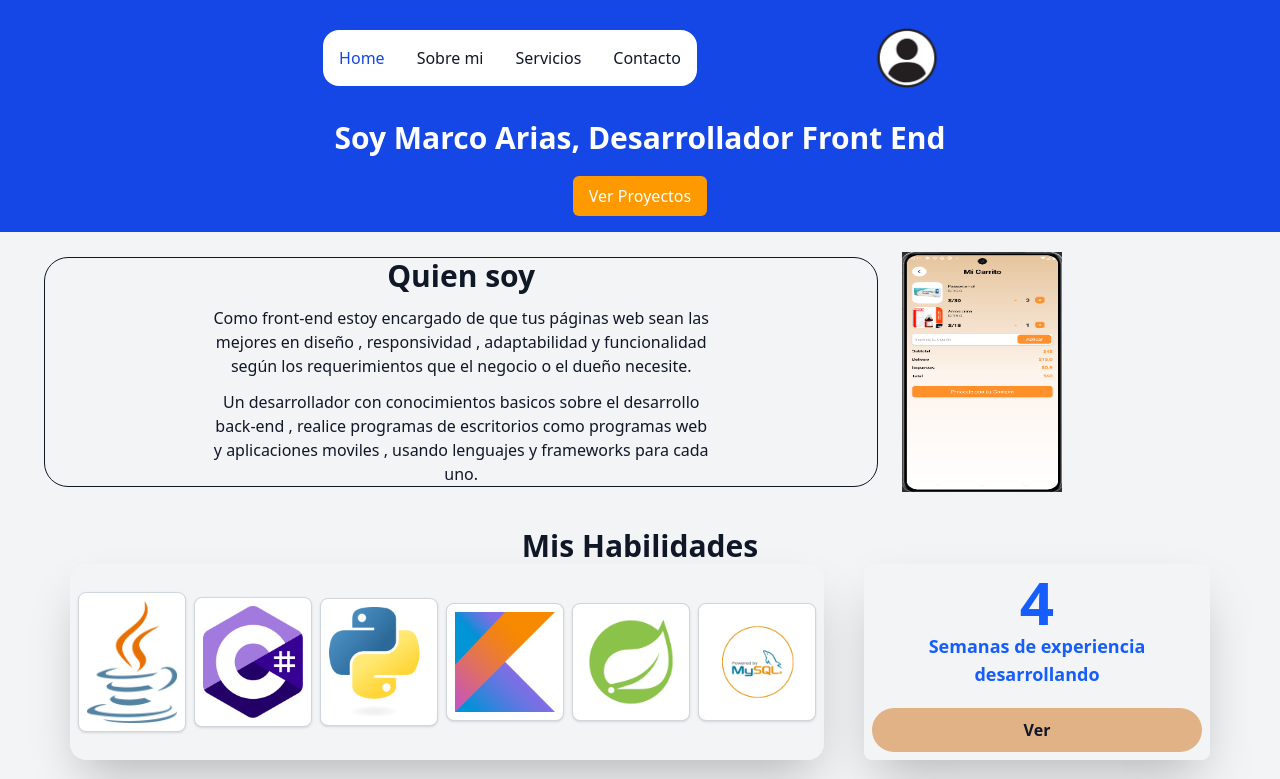
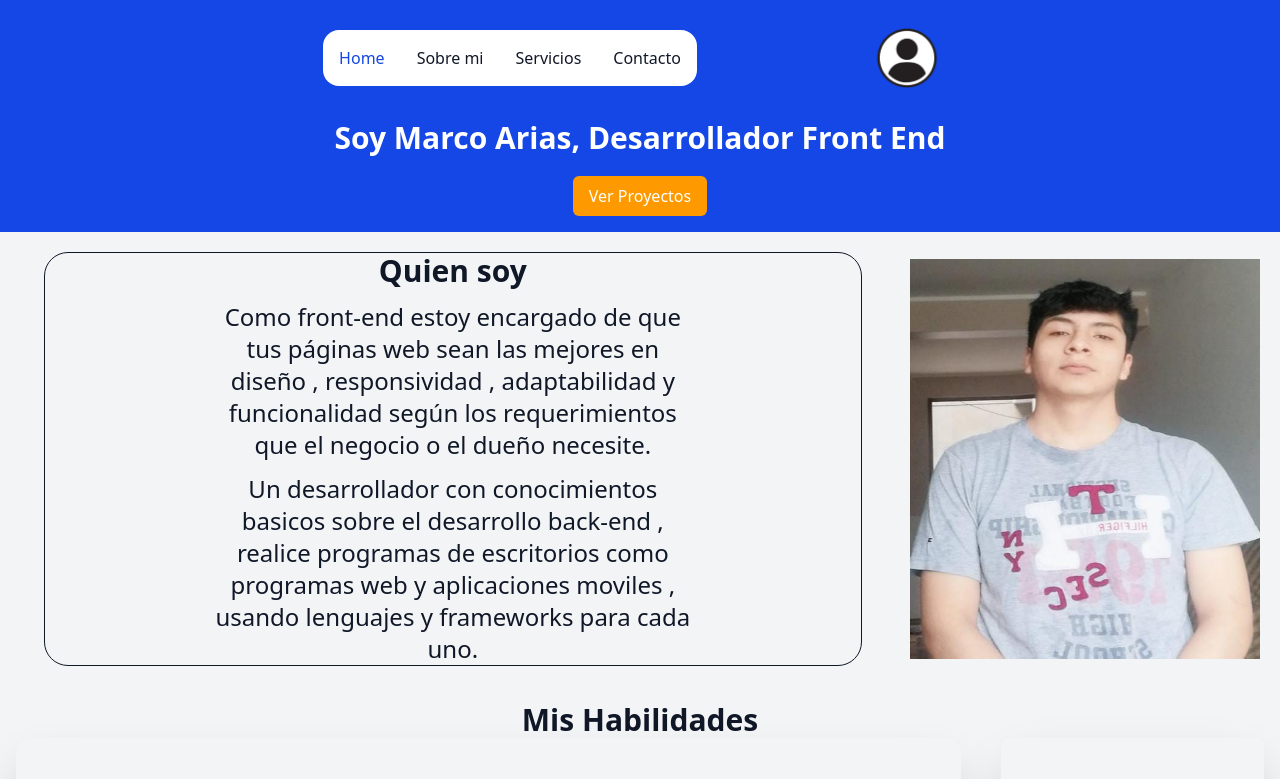
Before and after one commit to Marck1303/FUNVAL-G3, a website: page Repositorio/index.html in a window 1280 px wide. Shown: the top 779 px of the page. Drawn offline with Linux system fonts and the light colour scheme.

Commit message:
Repositorio2

```diff
--- a/Repositorio/index.html
+++ b/Repositorio/index.html
@@ -49,14 +49,14 @@
         </div>
     </header>
     <main class="w-full bg-gray-100 min-h-screen text-gray-900 dark:bg-slate-800 gap-5">
-        <div class="max-w-screen p-5 flex justify-center items-center">
+        <div class="max-w-screen p-5 flex justify-center gap-6 items-center">
             <div class="w-[70%] flex flex-col justify-center items-center gap-3 border dark:bg-slate-800 dark:text-white rounded-3xl mx-6">
                  <p class="text-3xl font-bold dark:text-white md:text-3xl">Quien soy</p>
-                 <p class=" w-[60%] text-center dark:text-white"> Como front-end estoy encargado de que tus páginas web sean las mejores en diseño , responsividad , adaptabilidad y funcionalidad según los requerimientos que el negocio o el dueño necesite.</p>
-                 <p class="  w-[60%] text-center dark:text-white hidden md:block"> Un desarrollador con conocimientos basicos sobre el desarrollo back-end , realice programas de escritorios como programas web y aplicaciones moviles , usando lenguajes y frameworks para cada uno.</p>
+                 <p class=" w-[60%] text-center lg:text-2xl dark:text-white"> Como front-end estoy encargado de que tus páginas web sean las mejores en diseño , responsividad , adaptabilidad y funcionalidad según los requerimientos que el negocio o el dueño necesite.</p>
+                 <p class="  w-[60%] text-center lg:text-2xl dark:text-white hidden md:block"> Un desarrollador con conocimientos basicos sobre el desarrollo back-end , realice programas de escritorios como programas web y aplicaciones moviles , usando lenguajes y frameworks para cada uno.</p>
             </div>
-            <div class="w-[30%]">
-                <img class="w-40 h-60" src="./img/carousel/Botica-carrito.png" alt="imagen_desarrollador">
+            <div class="w-[30%] flex justify-center items-center">
+                <img class="w-40 h-60 md:w-100 md:h-100" src="./Marco.jpg" alt="imagen_desarrollador">
             </div>
         </div>
         <div class="max-w-screen flex flex-col justify-center items-center p-4">
@@ -64,25 +64,25 @@
             <section class="max-w-screen flex gap-10 justify-center ">
                 <div class="grid grid-cols-3 place-content-center place-items-center md:grid-cols-2 lg:flex gap-2 border-gray-400 rounded-2xl shadow-2xl p-2 dark:border-none dark:shadow-purple-900 ">
                     <article class="p-2 border rounded-lg flex flex-col justify-between transition-transform hover:scale-105 bg-white border-gray-300 shadow-sm">
-                        <img class="w-[90px]" src="./img/JAVA.png">
+                        <img class="w-[90px] lg:w-[200px]" src="./img/JAVA.png">
                     </article>
                     <article class="p-2 border  rounded-lg flex flex-col justify-between transition-transform hover:scale-105  bg-white border-gray-300 shadow-sm" >
-                        <img class="w-[100px]" src="./img/C.png">
+                        <img class="w-[100px] lg:w-[200px]" src="./img/C.png">
                     </article>
                     <article class="p-2 border  rounded-lg flex flex-col justify-between transition-transform hover:scale-105  bg-white border-gray-300 shadow-sm">
-                        <img class="w-[100px]" src="./img/python2.png">
+                        <img class="w-[100px] lg:w-[200px]" src="./img/python2.png">
                     </article>
                     <article class="p-2  border rounded-lg flex flex-col justify-between transition-transform hover:scale-105 bg-white border-gray-300 shadow-sm ">
-                        <img class="w-[100px]" src="./img/Kotlin_Icon.png">
+                        <img class="w-[100px] lg:w-[200px]" src="./img/Kotlin_Icon.png">
                     </article>
                     <article class="p-2 border rounded-lg flex flex-col justify-between transition-transform hover:scale-105 bg-white border-gray-300 shadow-sm">
-                        <img class="w-[100px]" src="./img/Sping.png">
+                        <img class="w-[100px] lg:w-[200px]" src="./img/Sping.png">
                     </article>
                     <article class="p-2 border rounded-lg flex flex-col justify-between transition-transform hover:scale-105 bg-white border-gray-300 shadow-sm" >
-                        <img class="w-[100px]" src="./img/mysql.png">
+                        <img class="w-[100px] lg:w-[200px]" src="./img/mysql.png">
                     </article>
                 </div>
-                <aside class="p-2 w-[30%] border-gray-400 shadow-2xl rounded-lg flex flex-col justify-center items-center transition-transform hover:scale-105 gap-5 dark:border-none dark:shadow-purple-900" >
+                <aside class="p-2 w-[30%] lg:h-[400px] border-gray-400 shadow-2xl rounded-lg flex flex-col justify-center items-center transition-transform hover:scale-105 gap-5 dark:border-none dark:shadow-purple-900" >
                     <div class="flex flex-col justify-center items-center">
                     <h2 class="text-6xl font-bold text-blue-600">4</h2>
                     <h2 class="text-lg font-bold text-blue-600 text-center">Semanas de experiencia desarrollando</h2>
```
Also changed, not shown: Repositorio/Marco.jpg (added), Repositorio/output.css.
